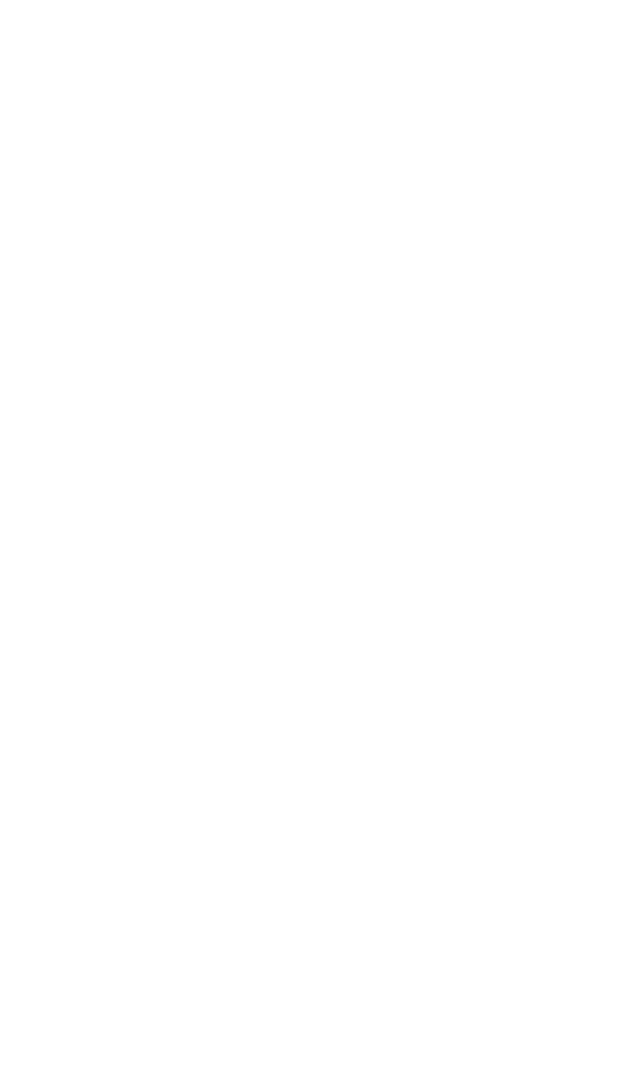
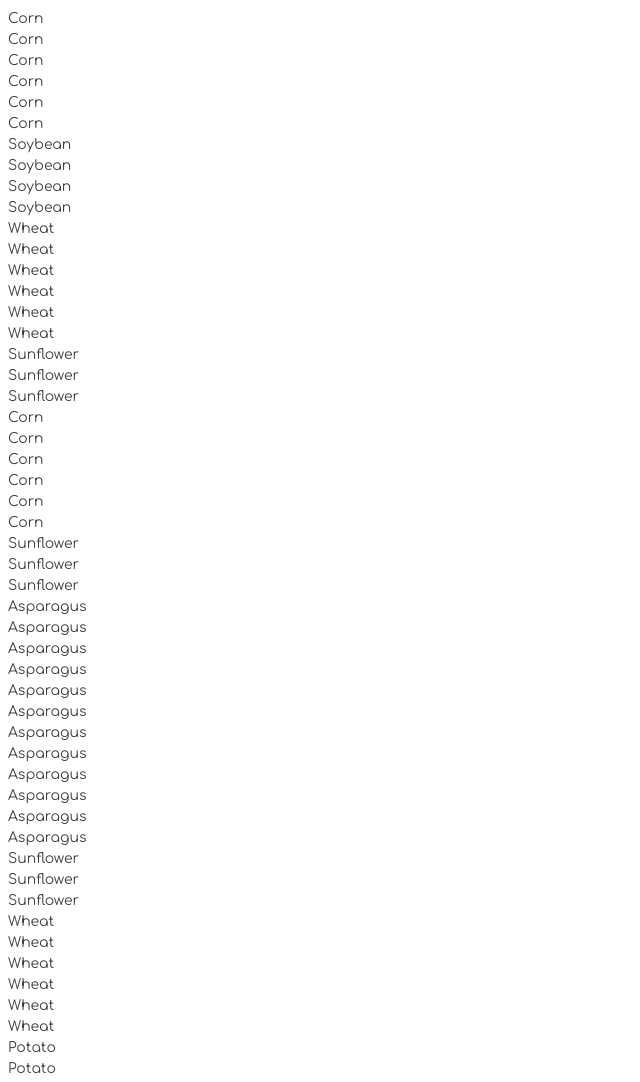
Before and after one commit to gqgonzales/modern-farm, a website with bundled scripts: page src/index.html in a window 1280 px wide. Shown: the top 1082 px of the page, without its empty margins (0-640 px from the left). Before the commit the page ends 800 px from the top, so only its background shows below. Built offline with nearby package versions, Linux system fonts and the light colour scheme; a web font is replaced by a local one.

Commit message:
Rendered HTML without styling

```diff
--- a/src/index.html
+++ b/src/index.html
@@ -8,7 +8,9 @@
 
     <body>
         <main class="container">
-            <div class="messages"></div>
+            <div id ="food" class="messages">
+
+            </div>
         </main>
 
         <script type="module" src="./scripts/main.js"></script>
--- a/src/scripts/catalog.js
+++ b/src/scripts/catalog.js
@@ -1,20 +1,7 @@
 export const catalog = (collectHarvest) => {
   let food = "";
   for (const crop of collectHarvest) {
-    food += `<div class="harvest">${crop.type}</div>`;
+    food += `<div id="food">${crop.type}</div>`;
   }
   return food;
 };
-
-/*
-
-export const catalog = (harvestedFood) => {
-    let harvest = ''
-
-    for (const food of harvestedFood) {
-        harvest += `<div class="harvest">${food.type}</div>`
-    }
-    return harvest
-}
-
-*/
--- a/src/scripts/main.js
+++ b/src/scripts/main.js
@@ -35,4 +35,4 @@ console.log(collectHarvest);
 const test = catalog(collectHarvest);
 // console.log(test);
 
-document.getElementsByClassName("harvest").innerHTML = test;
+document.getElementById("food").innerHTML = test;
```
